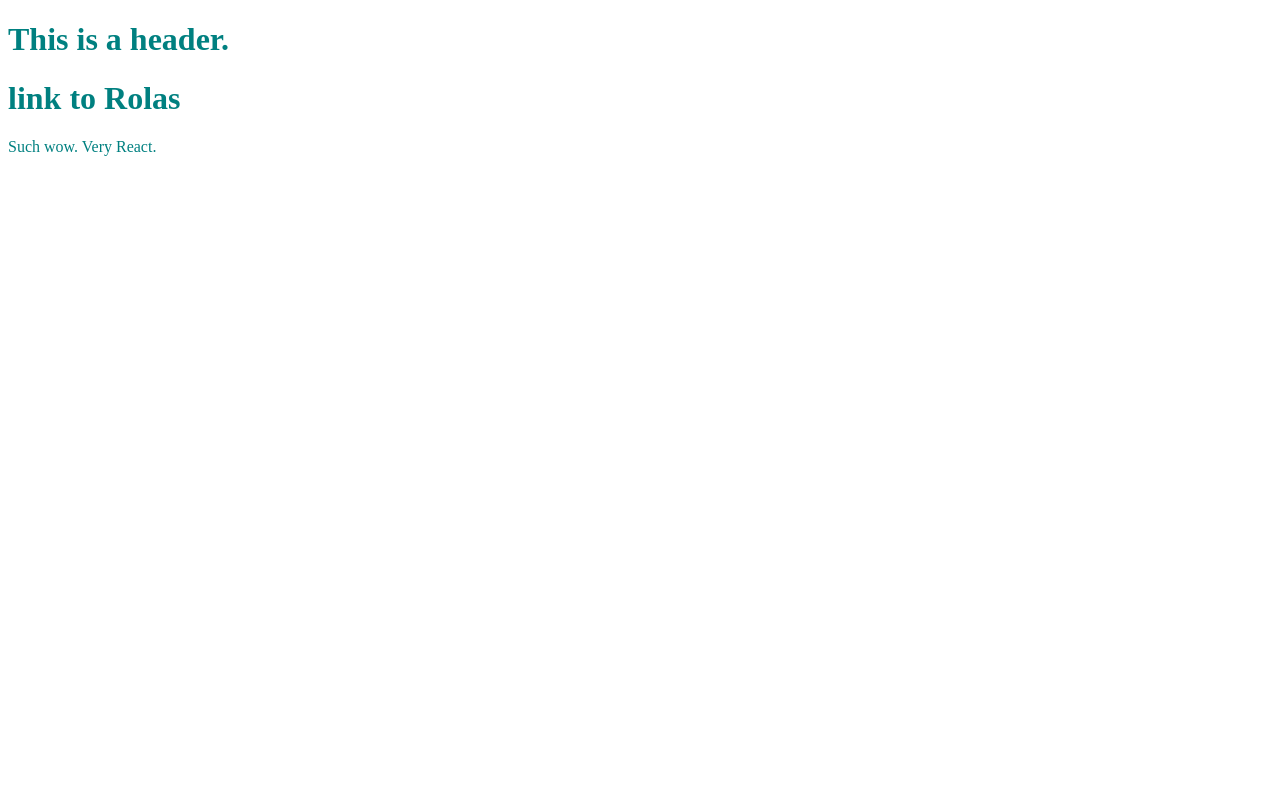
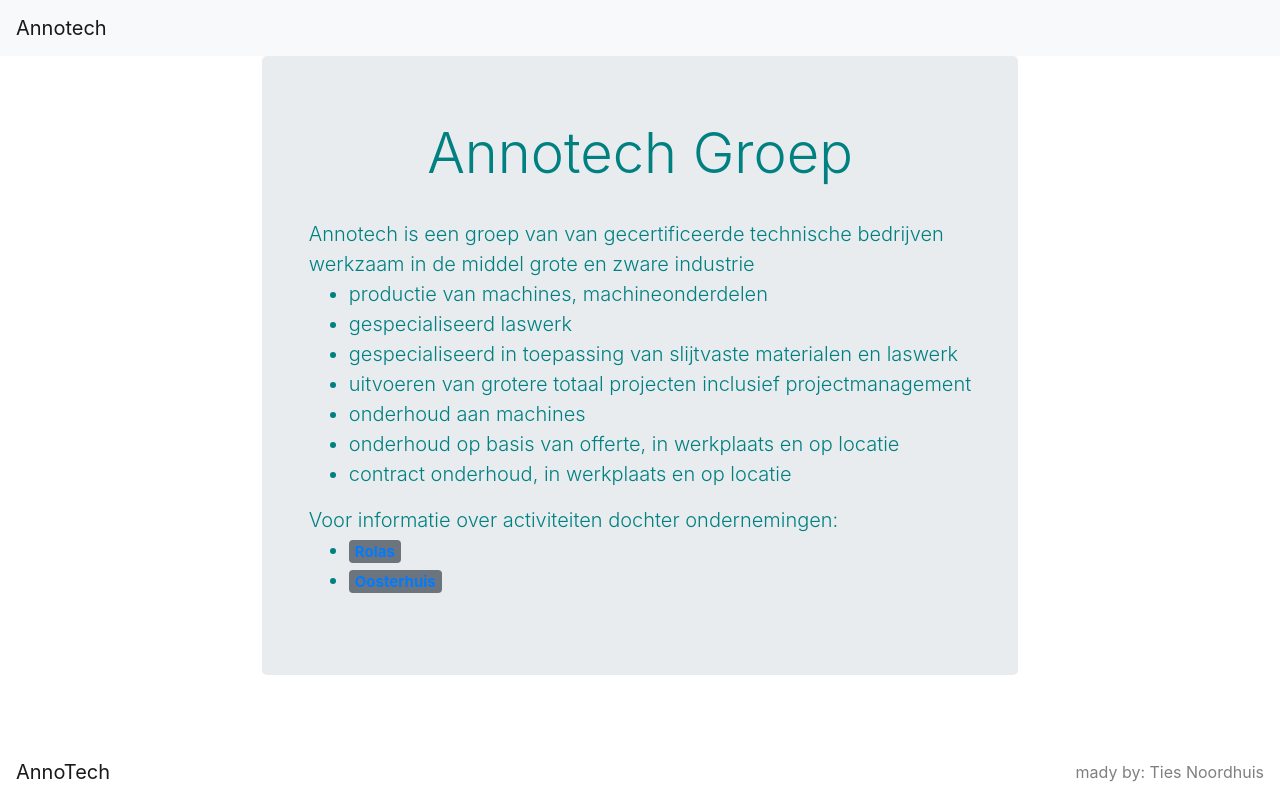
Before and after one commit to tiesnoordhuis/Annotech, a Gatsby site in the folder react/: page / in a window 1280 px wide. Built offline with nearby package versions, Linux system fonts and the light colour scheme; Gatsby itself is replaced by a stand-in of ours.

Commit message:
added old site in react-bootstrap

```diff
--- /dev/null
+++ b/react/src/components/footer.js
@@ -0,0 +1,19 @@
+import React from "react"
+import Navbar from "react-bootstrap/Navbar"
+
+export default class Footer extends React.Component {
+    render() {
+      return (
+        <div className="footer">
+            <Navbar fixed="bottom" >
+                <Navbar.Brand>
+                    AnnoTech
+                </Navbar.Brand>
+                <Navbar.Text className="justify-content-end navbar-collapse">
+                    mady by: Ties Noordhuis
+                </Navbar.Text>
+            </Navbar>
+        </div>
+      );
+    }
+  }
--- /dev/null
+++ b/react/src/components/head.js
@@ -0,0 +1,12 @@
+import React from "react"
+
+export default class LinkOffsite extends React.Component {
+    render() {
+        return (
+            <head>
+                <title>{this.props.title}</title>
+                <link rel="stylesheet" href="https://maxcdn.bootstrapcdn.com/bootstrap/4.3.1/css/bootstrap.min.css" integrity="sha384-ggOyR0iXCbMQv3Xipma34MD+dH/1fQ784/j6cY/iJTQUOhcWr7x9JvoRxT2MZw1T" crossorigin="anonymous" />
+            </head>
+        )
+    }
+}
--- a/react/src/components/header.js
+++ b/react/src/components/header.js
@@ -1,3 +1,16 @@
 import React from "react"
+import Navbar from "react-bootstrap/Navbar"
 
-export default () => <h1>This is a header.</h1>
+export default class Footer extends React.Component {
+    render() {
+      return (
+        <div>
+            <Navbar bg="light" expand="lg">
+                <Navbar.Brand href="#home">
+                    Annotech
+                </Navbar.Brand>
+            </Navbar>
+        </div>
+      );
+    }
+  }
--- a/react/src/components/linkOffsite.js
+++ b/react/src/components/linkOffsite.js
@@ -1,10 +1,15 @@
 import React from "react"
+import Badge from "react-bootstrap/Badge"
 
 export default class LinkOffsite extends React.Component {
     render() {
       return (
         <div className="linkOffsite">
-          <h1>link to {this.props.name}</h1>
+          <Badge variant="secondary">
+            <a href={this.props.linkObject.url}>
+              {this.props.linkObject.title}
+            </a>
+          </Badge>
         </div>
       );
     }
--- /dev/null
+++ b/react/src/components/main.js
@@ -0,0 +1,45 @@
+import React from "react"
+import LinkOffsite from "./linkOffsite"
+import Jumbotron from "react-bootstrap/Jumbotron"
+
+export default class Main extends React.Component {
+    render() {
+      return (
+        <div className="container-fluid">
+            <div className="row">
+            <Jumbotron className="rounded-5 mx-auto my-auto">
+                <div class="container">
+                    <h1 class="display-4 text-center">Annotech Groep</h1>
+                    <br/>
+                    <p class="lead">
+                        Annotech is een groep van van gecertificeerde technische bedrijven
+                        <br/>
+                        werkzaam in de middel grote en zware industrie
+                        <ul>
+                        <li>productie van machines, machineonderdelen</li>
+                        <li>gespecialiseerd laswerk</li>
+                        <li>gespecialiseerd in toepassing van slijtvaste materialen en laswerk</li>
+                        <li>uitvoeren van grotere totaal projecten inclusief projectmanagement</li>
+                        <li>onderhoud aan machines</li>
+                        <li>onderhoud op basis van offerte, in werkplaats en op locatie</li>
+                        <li>contract onderhoud, in werkplaats en op locatie</li>
+                        </ul>
+                    </p>
+                    <p class="lead">
+                        Voor informatie over activiteiten dochter ondernemingen:
+                        <ul>
+                        <li>
+                            <LinkOffsite linkObject={{"title": "Rolas", "url": "https://www.rolas.nl/"}} />
+                        </li>
+                        <li>
+                            <LinkOffsite linkObject={{"title": "Oosterhuis", "url": "https://www.oosterhuistechniek.nl/"}} />
+                        </li>
+                        </ul>
+                    </p>
+                </div>
+            </Jumbotron>
+            </div>
+        </div>
+      );
+    }
+  }
--- a/react/src/pages/index.js
+++ b/react/src/pages/index.js
@@ -1,12 +1,16 @@
 import React from "react"
 import { Link } from "gatsby"
+import Head from "../components/head"
 import Header from "../components/header"
-import LinkOffsite from "../components/linkOffsite"
+import Footer from "../components/footer"
+import Main from "../components/main"
 
 export default () => (
   <div style={{ color: `teal` }}>
+    <Head title={"Annotech"} />
     <Header />
-    <LinkOffsite name="Rolas" />
-    <p>Such wow. Very React.</p>
+
+    <Main />
+    <Footer />
   </div>
 )
```
